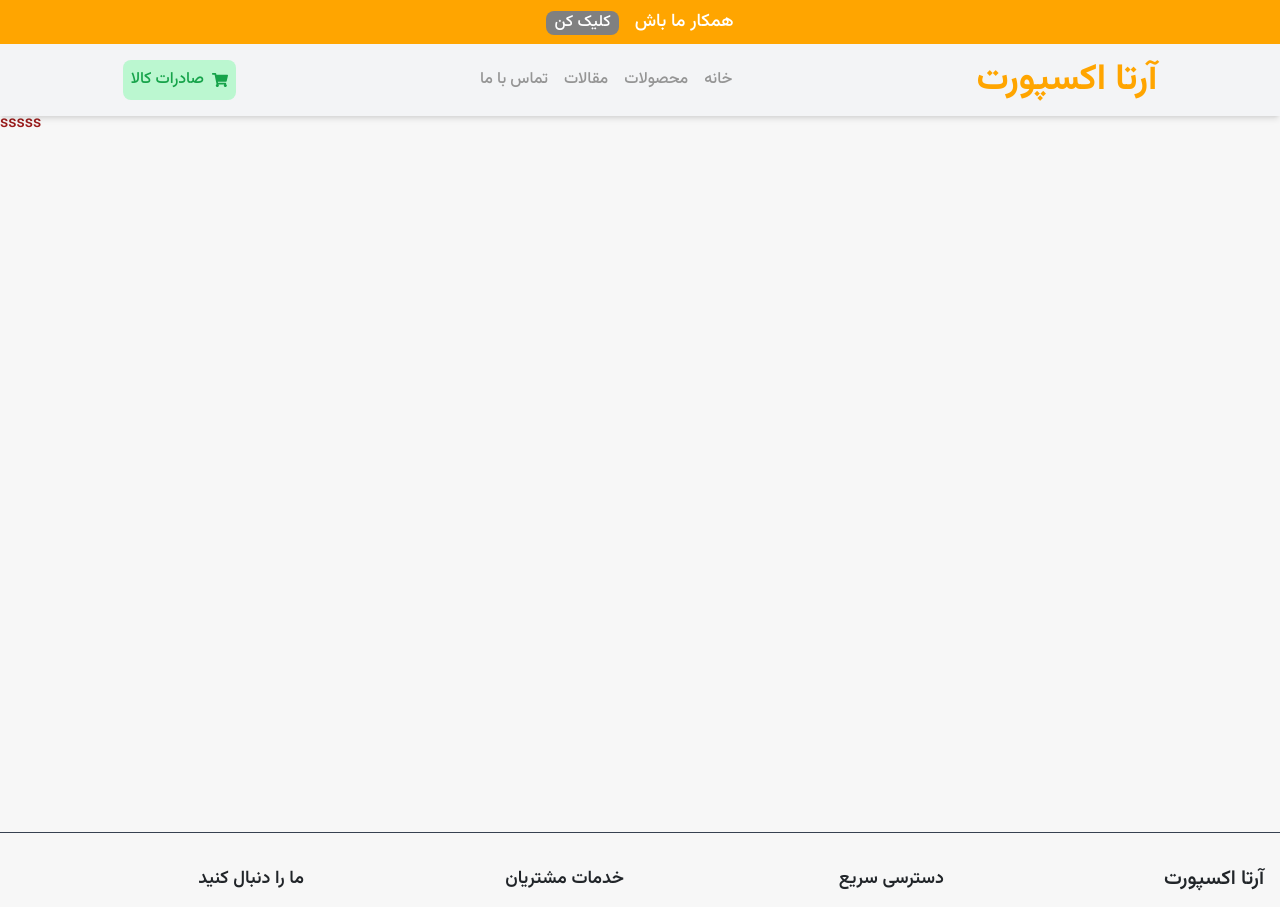
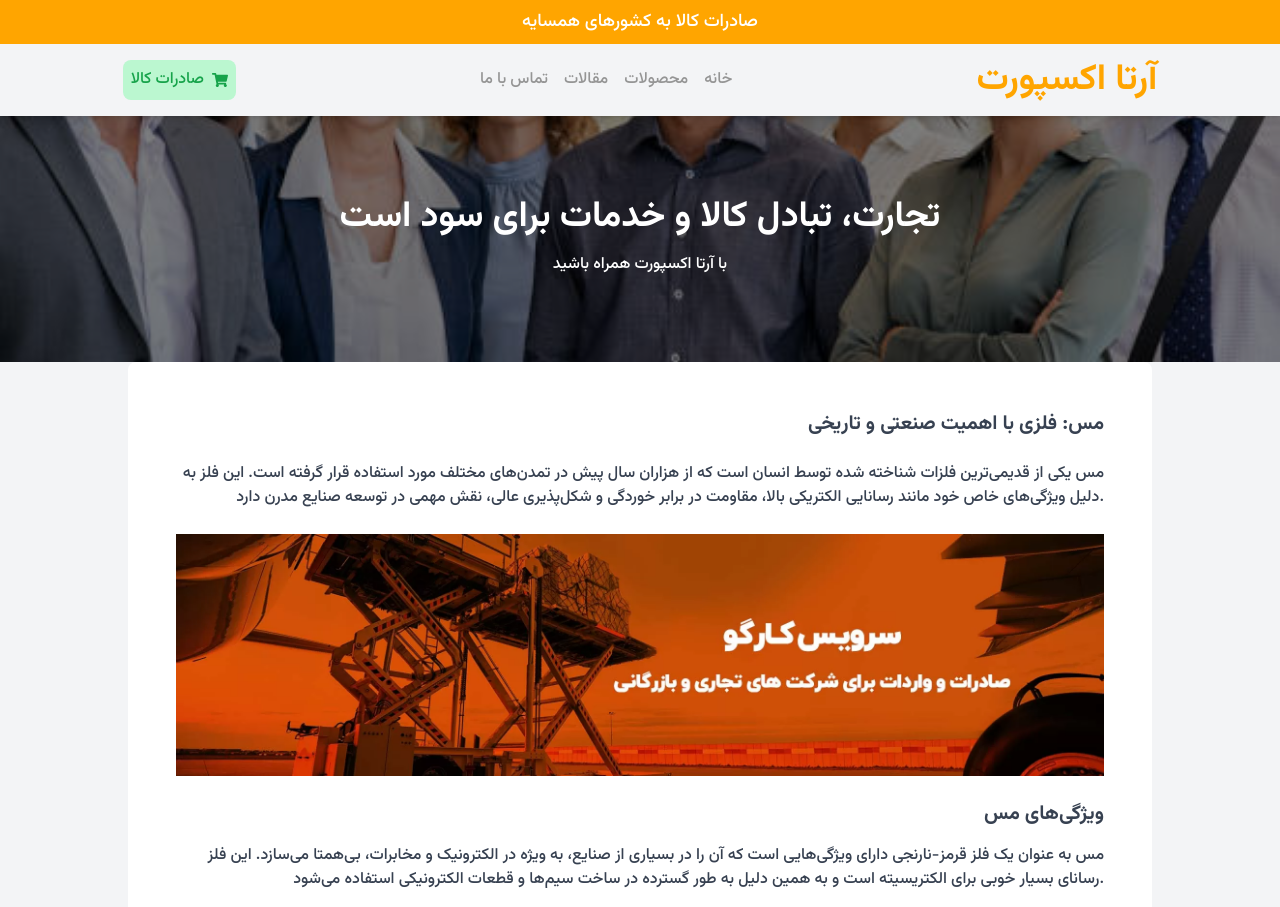
Before and after one commit to MianajiAli/arta-export, a Next.js app: page /blog/blog2 in a window 1280 px wide. Shown: the top 907 px of the page. Built offline with nearby package versions, Linux system fonts and the light colour scheme.

Commit message:
add blog

```diff
--- a/app/blog/blog2/page.js
+++ b/app/blog/blog2/page.js
@@ -1,5 +1,56 @@
-export default function Page() {
+import Image from 'next/image';
+
+export default function ArticlePage() {
     return (
-        <div>sssss</div>
+        <div className="bg-gray-100"> {/* پس‌زمینه خاکستری برای کل سایت */}
+            {/* Banner Section */}
+            <div className="relative h-[250px] overflow-hidden">
+                <div className="absolute inset-0 bg-cover bg-center bg-fixed" style={{ backgroundImage: `url('/images/group.jpg')` }}></div>
+                <div className="relative z-10 flex items-center justify-center h-full bg-black bg-opacity-50 p-8">
+                    <div className="text-center text-white">
+                        <h1 className="text-4xl font-bold mb-4">تجارت، تبادل کالا و خدمات برای سود است</h1>
+                        <p className="text-bace">با آرتا اکسپورت همراه باشید</p>
+                    </div>
+                </div>
+            </div>
+
+            {/* Main Article Content */}
+            <div className="p-12 bg-white mx-auto max-w-5xl rounded-lg"> {/* پس‌زمینه سفید و وسط‌چین کردن متن */}
+                <h1 className="text-xl text-gray-700 font-bold mb-6 text-right">مس: فلزی با اهمیت صنعتی و تاریخی</h1>
+
+                <p className="mb-6 text-base text-right text-gray-700">
+                    مس یکی از قدیمی‌ترین فلزات شناخته شده توسط انسان است که از هزاران سال پیش در تمدن‌های مختلف مورد استفاده قرار گرفته است. این فلز به دلیل ویژگی‌های خاص خود مانند رسانایی الکتریکی بالا، مقاومت در برابر خوردگی و شکل‌پذیری عالی، نقش مهمی در توسعه صنایع مدرن دارد.
+                </p>
+                <Image src="/images/08.webp" alt="Copper" width={800} height={600} className="mb-6 w-full h-auto" />
+
+                <h2 className="text-xl font-bold mb-4 text-right text-gray-700">ویژگی‌های مس</h2>
+
+                <p className="mb-6 text-base text-right text-gray-700">
+                    مس به عنوان یک فلز قرمز-نارنجی دارای ویژگی‌هایی است که آن را در بسیاری از صنایع، به ویژه در الکترونیک و مخابرات، بی‌همتا می‌سازد. این فلز رسانای بسیار خوبی برای الکتریسیته است و به همین دلیل به طور گسترده در ساخت سیم‌ها و قطعات الکترونیکی استفاده می‌شود.
+                </p>
+                <Image src="/images/03.webp" alt="Copper Features" width={800} height={600} className="mb-6 w-full h-auto" />
+
+                <h2 className="text-xl font-bold mb-4 text-right text-gray-700">کاربردهای مس</h2>
+
+                <p className="mb-6 text-base text-right text-gray-700">
+                    مس علاوه بر الکترونیک، در صنایع مختلف دیگری نیز کاربرد دارد. این فلز در لوله‌کشی، ساخت قطعات خودرو، تولید آلیاژهای فلزی مانند برنز و حتی در هنرهای تزئینی و ساخت مجسمه‌ها به کار گرفته می‌شود. استفاده از مس به عنوان ماده اولیه برای تولید سکه‌ها نیز در طول تاریخ رایج بوده است.
+                </p>
+                <Image src="/images/copper_3.jpg" alt="Copper Uses" width={800} height={600} className="mb-6 w-full h-auto" />
+
+                <h2 className="text-xl font-bold mb-4 text-right text-gray-700">اهمیت زیست‌محیطی</h2>
+
+                <p className="mb-6 text-base text-right text-gray-700">
+                    مس به دلیل قابلیت بازیافت بالا، از اهمیت زیادی در زمینه حفظ محیط زیست برخوردار است. بیش از ۸۰ درصد مس استخراج شده در جهان قابلیت بازیافت دارد و می‌توان آن را بدون از دست دادن کیفیت بارها و بارها استفاده کرد. این ویژگی باعث شده است که مس به عنوان یکی از مواد دوستدار محیط زیست شناخته شود.
+                </p>
+                <Image src="/images/copper_4.jpg" alt="Environmental Importance" width={800} height={600} className="mb-6 w-full h-auto" />
+
+                <h2 className="text-xl font-bold mb-4 text-right text-gray-700">نتیجه‌گیری</h2>
+
+                <p className="mb-6 text-base text-right text-gray-700">
+                    مس یک فلز با ارزش و ضروری برای توسعه فناوری و صنایع مدرن است. از کاربردهای الکتریکی گرفته تا نقش آن در هنر و فرهنگ، این فلز نقش بسیار مهمی در زندگی روزمره انسان‌ها ایفا می‌کند و با توجه به قابلیت بازیافت آن، می‌توان امیدوار بود که در آینده نیز به عنوان یک منبع پایدار و مهم باقی بماند.
+                </p>
+                <Image src="/images/copper_5.jpg" alt="Conclusion" width={800} height={600} className="mb-6 w-full h-auto" />
+            </div>
+        </div>
     );
 }
--- a/app/blog/page.js
+++ b/app/blog/page.js
@@ -1,53 +1,11 @@
-// app/blog/page.js
-"use client";
-import React, { useEffect, useState } from 'react';
-import BlogCard from '@/components/BlogCard'; // مسیر کامپوننت BlogCard
-import { fetchBlogs } from '@/lib/api'; // مسیر تابع fetchBlogs
+import Link from 'next/link';
 
-export default function BlogPage() {
-  const [blogs, setBlogs] = useState([]);
-  const [loading, setLoading] = useState(true);
-  const [error, setError] = useState(null);
-
-  useEffect(() => {
-    const loadBlogs = async () => {
-      try {
-        const blogData = await fetchBlogs();
-        setBlogs(blogData);
-      } catch (error) {
-        setError(error);
-      } finally {
-        setLoading(false);
-      }
-    };
-
-    loadBlogs();
-  }, []);
-
-  const handleCardClick = (blog) => {
-    // اینجا برای هدایت به صفحه جزئیات بلاگ، تغییر دهید
-    window.location.href = `/blog/${blog.id}`;
-  };
-
-  if (loading) return <div>Loading...</div>;
-  if (error) return <div>Error: {error.message}</div>;
-
+export default function Page() {
   return (
     <div>
-      <h2 className="text-center text-2xl font-bold py-4">بلاگ‌ها</h2>
-      <div className="flex flex-wrap justify-center gap-4 p-4">
-        {blogs.length === 0 ? (
-          <div>No blogs available</div>
-        ) : (
-          blogs.map((blog) => (
-            <BlogCard
-              key={blog.id}
-              blog={blog}
-              onClick={handleCardClick}
-            />
-          ))
-        )}
-      </div>
+      <Link href="/blog/blog2">
+        salam
+      </Link>
     </div>
   );
 }
--- a/components/Feedback.js
+++ b/components/Feedback.js
@@ -1,25 +1,25 @@
 import React from 'react';
 import { FaQuoteLeft } from 'react-icons/fa'; // Import an icon for quotes
 
-// Define user data statically
+// Define user data statically with default images
 const users = [
     {
         name: "احمد احمدی",
         phoneNumber: "09123456789",
         feedback: "این یک بازخورد نمونه است که برای نمایش بهتر UI و تجربه کاربری استفاده شده است.",
-        imageUrl: "https://example.com/user-image1.jpg" // Replace with actual image URLs
+        imageUrl: "https://via.placeholder.com/150" // Default image 1
     },
     {
         name: "فاطمه محمدی",
         phoneNumber: "09234567890",
         feedback: "این بازخورد دیگری از یک کاربر متفاوت است. امیدوارم که از این طراحی لذت ببرید.",
-        imageUrl: "https://example.com/user-image2.jpg"
+        imageUrl: "https://via.placeholder.com/150" // Default image 2
     },
     {
         name: "علی رضایی",
         phoneNumber: "09345678901",
         feedback: "این بازخورد سوم است که از یک کاربر دیگر دریافت شده. طراحی این بخش زیباست.",
-        imageUrl: "https://example.com/user-image3.jpg"
+        imageUrl: "https://via.placeholder.com/150" // Default image 3
     }
 ];
 
```
Also changed, not shown: public/images/ahmad.png (added).
